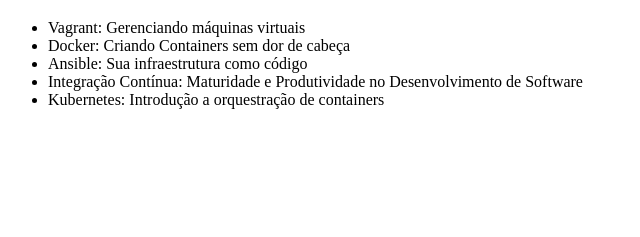
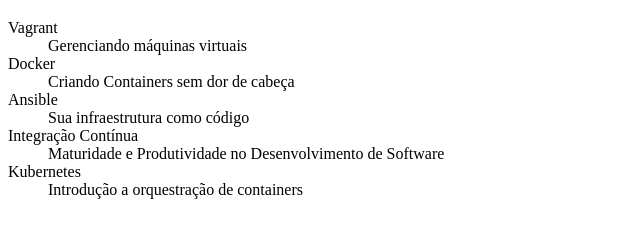
Before and after one commit to viniciusorpontes/alura-git, a plain HTML site: page index.html in a window 1280 px wide. Shown: the part 61-298 px from the top of the page, without its empty margins (0-640 px from the left). Drawn offline with Linux system fonts and the light colour scheme.

Commit message:
Trocando UL por DL e Separando os títulos

```diff
--- a/index.html
+++ b/index.html
@@ -8,12 +8,21 @@
 <body>
     <h1>Cursos de DevOps</h1>
 
-    <ul>
-        <li>Vagrant: Gerenciando máquinas virtuais</li>
-        <li>Docker: Criando Containers sem dor de cabeça</li>
-        <li>Ansible: Sua infraestrutura como código</li>
-        <li>Integração Contínua: Maturidade e Produtividade no Desenvolvimento de Software</li>
-        <li>Kubernetes: Introdução a orquestração de containers</li>
-    </ul>
+    <dl>
+        <dt>Vagrant</dt>
+        <dd>Gerenciando máquinas virtuais</dd>
+
+        <dt>Docker</dt>
+        <dd>Criando Containers sem dor de cabeça</dd>
+
+        <dt>Ansible</dt>
+        <dd>Sua infraestrutura como código</dd>
+
+        <dt>Integração Contínua</dt>
+        <dd>Maturidade e Produtividade no Desenvolvimento de Software</dd>
+
+        <dt>Kubernetes</dt>
+        <dd>Introdução a orquestração de containers</dd>
+    </dl>
 </body>
 </html>
```
